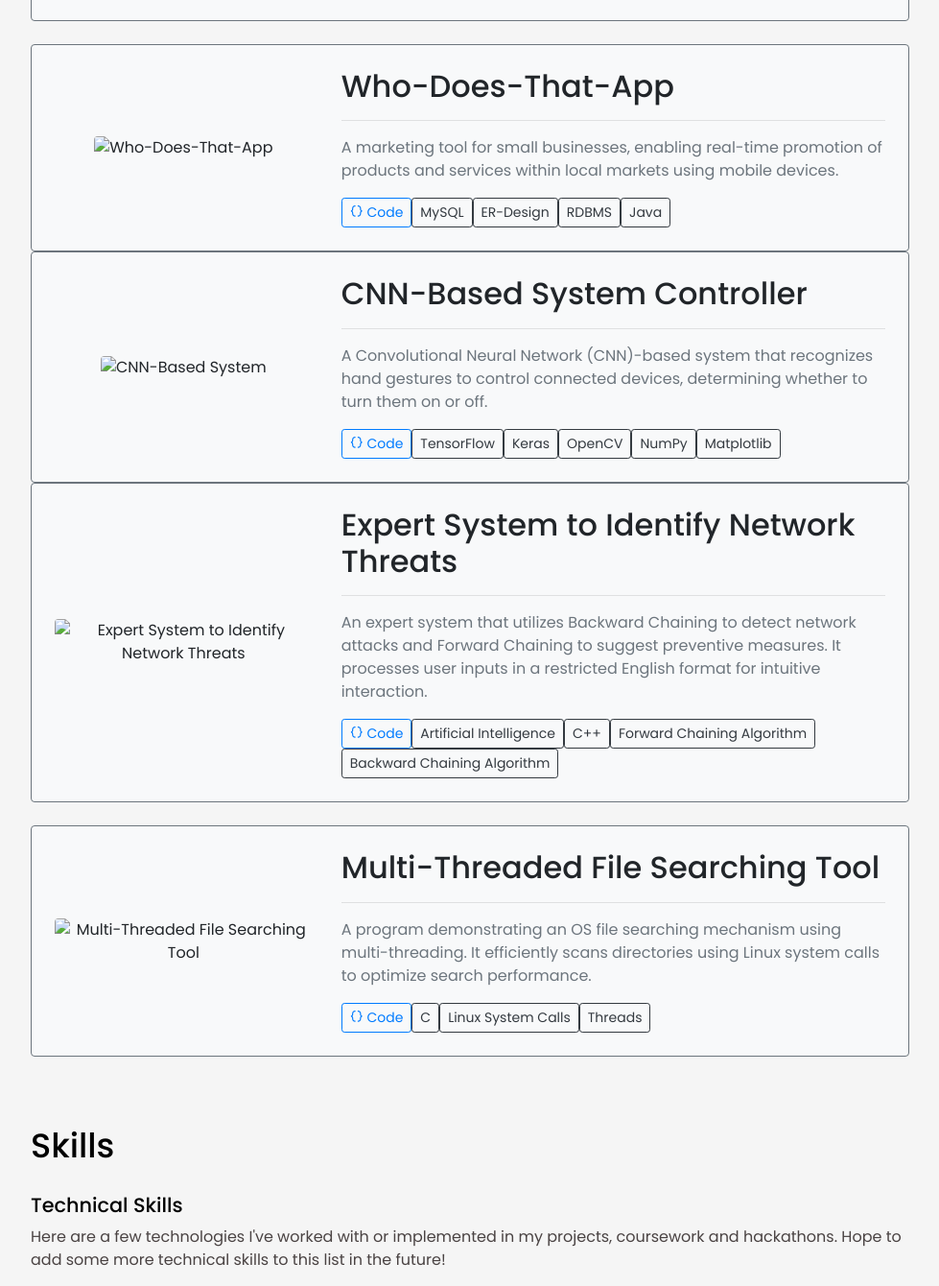
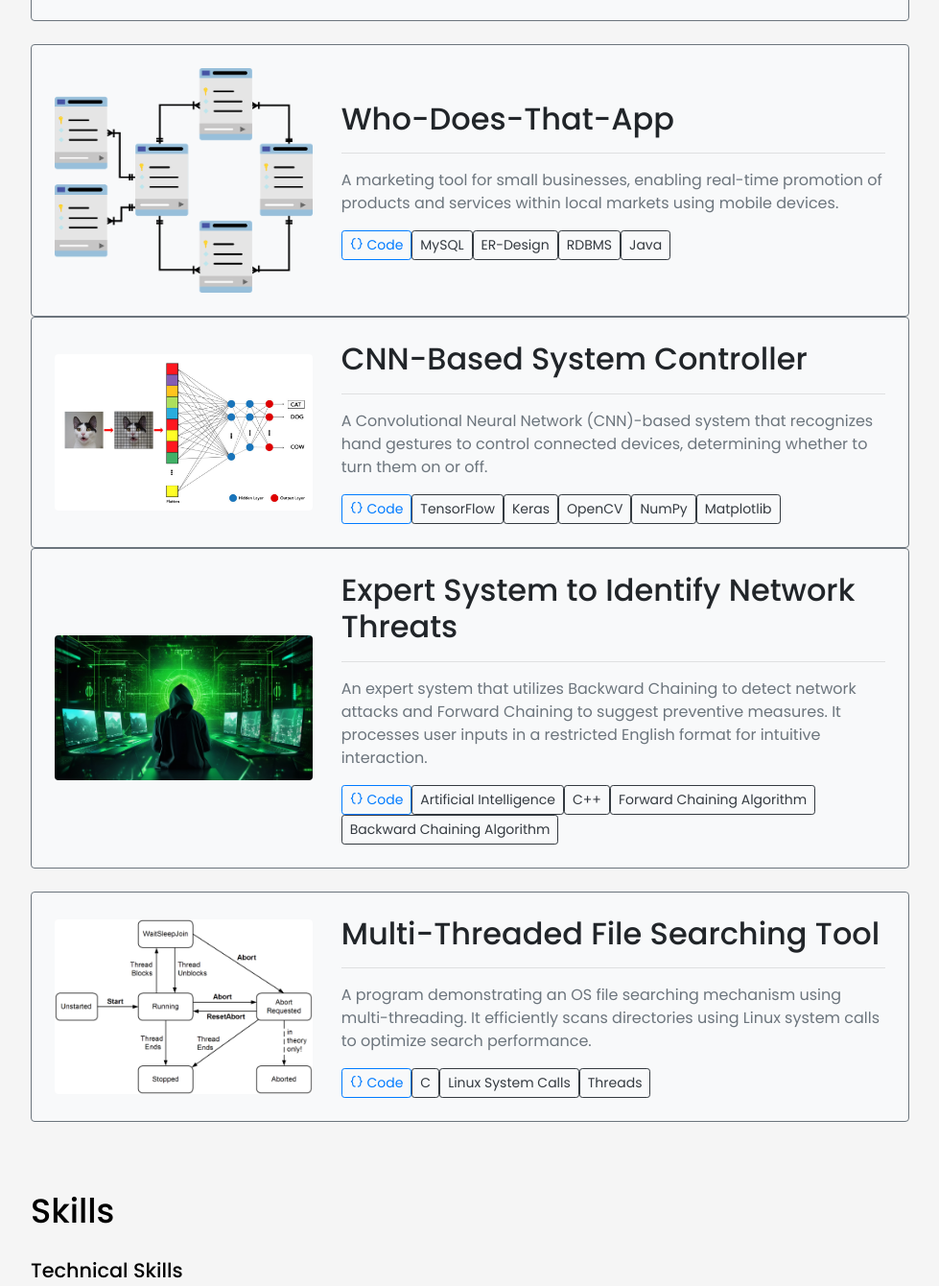
Before and after one commit to pranavsart/Portfolio, a plain HTML site: page index.html in a window 1280 px wide. Shown: the part 3864-5204 px from the top of the page at 96% size, without its empty margins (286-1265 px from the left). Drawn offline with nearby package versions, Linux system fonts and the light colour scheme.

Commit message:
Update index.html

```diff
--- a/index.html
+++ b/index.html
@@ -240,7 +240,7 @@
   <div class="container border border-secondary p-4 rounded shadow-lg bg-light mb-4">
   <div class="row align-items-center">
     <div class="col-md-4 text-center">
-      <img src="assets/SurfJobs.png" class="img-fluid rounded" alt="SurfJob">
+      <img src="assets/SurfJob.png" class="img-fluid rounded" alt="SurfJob">
     </div>
     <div class="col-md-8">
       <h2 class="fw-bold">SurfJob</h2>
@@ -327,7 +327,7 @@
                   <div class="row align-items-center">
                     <!-- Image Section -->
                     <div class="col-md-4 text-center">
-                      <img src="assets/DBDesign-Project.webp" class="img-fluid rounded" alt="Who-Does-That-App">
+                      <img src="assets/DatabaseDesign.png" class="img-fluid rounded" alt="Who-Does-That-App">
                     </div>
 
                     <!-- Content Section -->
@@ -357,7 +357,7 @@
             <div class="row align-items-center">
               <!-- Image Section -->
               <div class="col-md-4 text-center">
-                <img src="assets/CNN" class="img-fluid rounded" alt="CNN-Based System">
+                <img src="assets/CNN.jpg" class="img-fluid rounded" alt="CNN-Based System">
               </div>
 
               <!-- Content Section -->
@@ -388,7 +388,7 @@
                   <div class="row align-items-center">
                     <!-- Image Section -->
                     <div class="col-md-4 text-center">
-                      <img src="assets/NetworkAttack.png" class="img-fluid rounded" alt="Expert System to Identify Network Threats">
+                      <img src="assets/NetworkThreat.png" class="img-fluid rounded" alt="Expert System to Identify Network Threats">
                     </div>
 
                     <!-- Content Section -->
@@ -420,7 +420,7 @@
                   <div class="row align-items-center">
                     <!-- Image Section -->
                     <div class="col-md-4 text-center">
-                      <img src="assets/ready.png" class="img-fluid rounded" alt="Multi-Threaded File Searching Tool">
+                      <img src="assets/ThreadState.png" class="img-fluid rounded" alt="Multi-Threaded File Searching Tool">
                     </div>
 
                     <!-- Content Section -->
```
